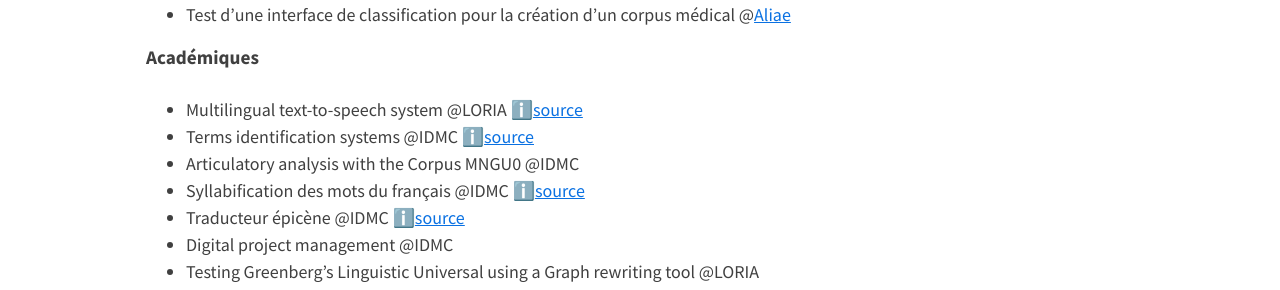
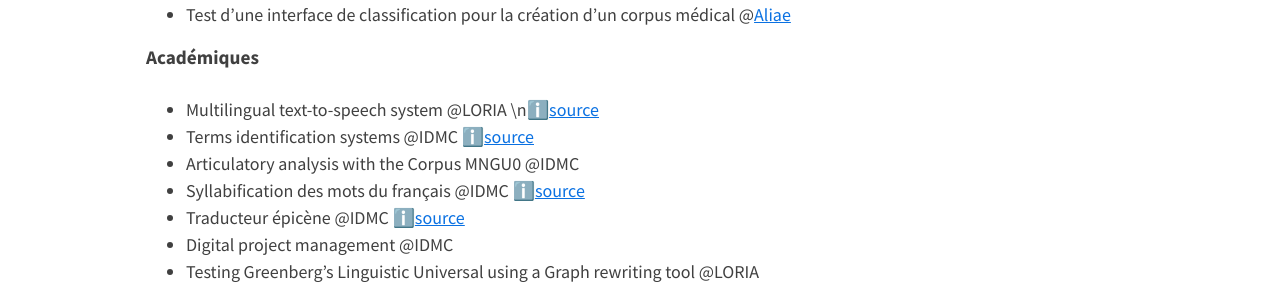
Before and after one commit to ludivinero/ludivinero.github.io, a Jekyll site: the page built from projets.md, in a window 1280 px wide. Shown: the part 571-861 px from the top of the page. Built offline with Jekyll 4.4.1, drawn with Linux system fonts in a browser that asks for light colours; nearby versions of some CDN libraries.

Commit message:
Update projets.md

```diff
--- a/projets.md
+++ b/projets.md
@@ -11,8 +11,7 @@ entries_layout: list
 - Test d'une interface de classification pour la création d'un corpus médical @[Aliae](https://www.aliae.io)
 
 #### Académiques
-- Multilingual text-to-speech system @LORIA
-  ℹ️[source](https://github.com/ludivinero/multilingual-text-to-speech-system-software-project)
+- Multilingual text-to-speech system @LORIA \nℹ️[source](https://github.com/ludivinero/multilingual-text-to-speech-system-software-project)
 - Terms identification systems @IDMC
   ℹ️[source](https://github.com/ludivinero/terminology_project)
 - Articulatory analysis with the Corpus MNGU0 @IDMC
```
